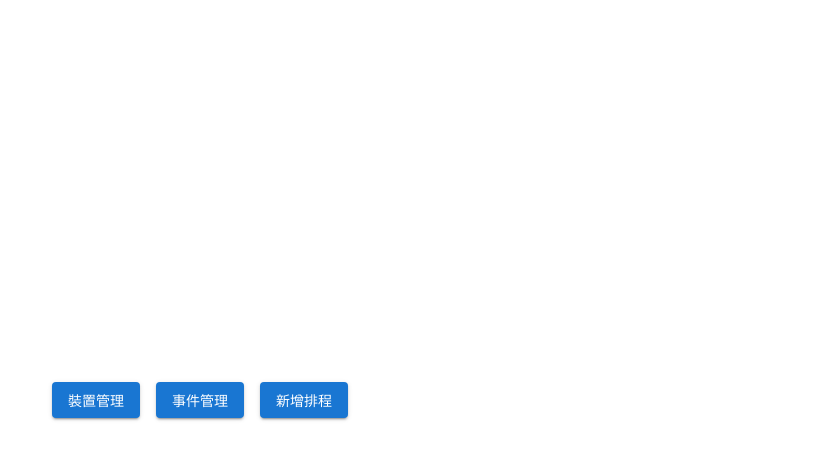
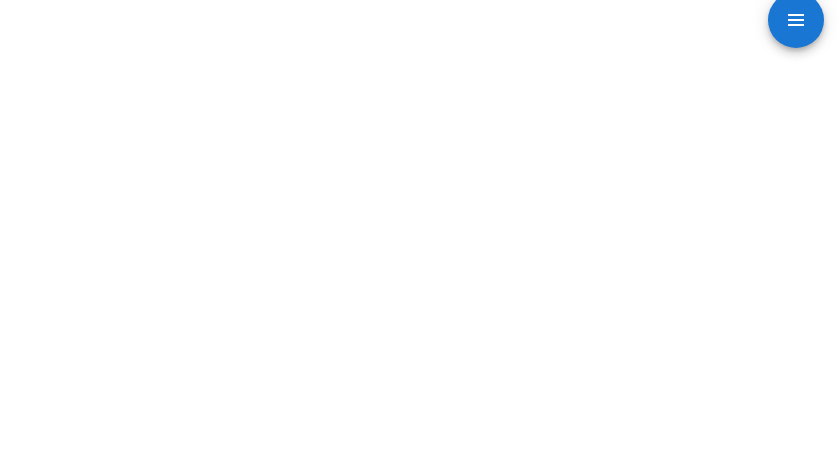
Before and after one commit to sky9154/ePaper, a React (Create React App) app in the folder Interface/: page / in a window 1280 px wide. Shown: the top 460 px of the page, without its empty margins (440-1280 px from the left). Built offline with nearby package versions, Linux system fonts and the light colour scheme; the HTML template or start-up script is replaced by a standard one.

Commit message:
變更分頁按鈕樣式

```diff
--- a/Interface/src/api/Event.ts
+++ b/Interface/src/api/Event.ts
@@ -49,7 +49,7 @@ const create = (
   formData.append('date_time', data.date_time);
   formData.append('mode', data.mode);
   formData.append('message', data.message);
-  formData.append('image', uploadImage as File);
+  formData.append('image', uploadImage === null ? '' : uploadImage as File);
 
   const requestOptions = {
     method: 'POST',
--- a/Interface/src/components/Event/Form.tsx
+++ b/Interface/src/components/Event/Form.tsx
@@ -58,14 +58,12 @@ const Form: FC<FromProps> = ({ mode, imageUrl, setImageUrl, setUploadImage }) =>
             {(imageUrl === '') ? (
               <Skeleton
                 variant="rounded"
-                width="300px"
                 height="180px"
               />
             ) : (
               <img
                 src={imageUrl}
                 alt="uploadImage"
-                width="300px"
                 height="180px"
               />
             )}
--- a/Interface/src/components/Layouts/AppBar.tsx
+++ /dev/null
@@ -1,63 +0,0 @@
-import { ReactNode } from 'react';
-import { useNavigate } from 'react-router-dom';
-import Box from '@mui/material/Box';
-import Button from '@mui/material/Button';
-import Stack from '@mui/material/Stack';
-
-
-interface Props {
-  children: ReactNode;
-}
-
-const AppBar = ({ children }: Props) => {
-  const navigate = useNavigate();
-
-  return (
-    <Box sx={{
-      height: '100vh',
-      width: '100%',
-      display: 'flex',
-      justifyContent: 'center',
-      alignItems: 'center'
-    }}>
-      <Stack
-        direction="column"
-        justifyContent="center"
-        alignItems="stretch"
-        p={4}
-      >
-        <Stack
-          direction="row"
-          justifyContent="center"
-          alignItems="stretch"
-          spacing={2}
-          p={4}
-        >
-          <Button
-            variant="contained"
-            onClick={() => navigate('/device')}
-          >
-            裝置管理
-          </Button>
-          <Button
-            variant="contained"
-            onClick={() => navigate('/event')}
-          >
-            事件管理
-          </Button>
-          <Button
-            variant="contained"
-            onClick={() => navigate('/event/create')}
-          >
-            新增排程
-          </Button>
-        </Stack>
-        <Box>
-          {children}
-        </Box>
-      </Stack>
-    </Box>
-  );
-}
-
-export default AppBar;
--- /dev/null
+++ b/Interface/src/components/Layouts/PageMenu.tsx
@@ -0,0 +1,98 @@
+import { ReactNode, useState } from 'react';
+import { useNavigate } from 'react-router-dom';
+import {
+  BiMenu,
+  BiX,
+  BiDevices,
+  BiCalendarEdit,
+  BiCalendarPlus
+} from 'react-icons/bi';
+import Box from '@mui/material/Box';
+import SpeedDial from '@mui/material/SpeedDial';
+import SpeedDialIcon from '@mui/material/SpeedDialIcon';
+import SpeedDialAction from '@mui/material/SpeedDialAction';
+import Stack from '@mui/material/Stack';
+
+
+interface Props {
+  children: ReactNode;
+}
+
+const PageMenu = ({ children }: Props) => {
+  const navigate = useNavigate();
+
+  const [open, setOpen] = useState(false);
+
+  const handleOpen = () => {
+    setOpen(true);
+  };
+
+  const handleClose = () => {
+    setOpen(false);
+  };
+
+  const pages = [{
+    icon: <BiCalendarEdit />,
+    name: '排程管理',
+    path: '/event'
+  }, {
+    icon: <BiCalendarPlus />,
+    name: '新增排程',
+    path: '/event/create'
+  }, {
+    icon: <BiDevices />,
+    name: '裝置管理',
+    path: '/device'
+  }]
+
+  return (
+    <Box sx={{
+      height: '100%',
+      width: '100%',
+      display: 'flex',
+      justifyContent: 'center',
+      alignItems: 'center',
+      transform: 'translateZ(0px)',
+      flexGrow: 1
+    }}>
+      <Stack
+        direction="column"
+        justifyContent="center"
+        alignItems="stretch"
+        p={4}
+      >
+        <SpeedDial
+          ariaLabel="PageMenu"
+          sx={{ position: 'absolute', bottom: 16, right: 16, }}
+          icon={
+            <SpeedDialIcon
+              icon={<BiMenu style={{  fontSize: '24px' }} />}
+              openIcon={<BiX style={{  fontSize: '24px' }} />}
+            />
+          }
+          onClose={handleClose}
+          onOpen={handleOpen}
+          open={open}
+        >
+          {pages.map((page) => (
+            <SpeedDialAction
+              key={page.name}
+              icon={page.icon}
+              tooltipTitle={page.name}
+              sx={{ fontSize: '28px' }}
+              onClick={() => {
+                navigate(page.path);
+                handleClose();
+              }}
+            />
+          ))}
+        </SpeedDial>
+        <Box>
+          {children}
+        </Box>
+      </Stack>
+    </Box>
+  );
+}
+
+export default PageMenu;
--- a/Interface/src/css/fonts.css
+++ b/Interface/src/css/fonts.css
@@ -1,18 +1,19 @@
 @import url('https://fonts.googleapis.com/css2?family=Noto+Sans+TC:wght@400;700&family=Roboto:wght@400;700&display=swap');
 
-
-* {
-  margin: 0;
-  padding: 0;
-}
 
 *,
 html,
 body {
   font-family: 'Noto Sans TC', 'Roboto', sans-serif;
+  margin: 0;
+  padding: 0;
 }
 
 input[type='password']::-ms-reveal,
 input[type='password']::-webkit-reveal {
   display: none;
 }
+
+#root {
+  height: 100%;
+}
--- a/Interface/src/pages/Device/Grid.tsx
+++ b/Interface/src/pages/Device/Grid.tsx
@@ -34,7 +34,7 @@ const Grid: FC = () => {
 
   const deleteDevice = useCallback(
     (name: string) => () => {
-      setTimeout(async () => {
+      setTimeout(() => {
         Device.remove(name);
 
         setDevices((devices) => devices.filter((device) => device.name !== name));
@@ -43,7 +43,7 @@ const Grid: FC = () => {
     []
   );
 
-  const editDevice = async (newRow: DeviceType, oldRow: DeviceType) => {
+  const editDevice = (newRow: DeviceType, oldRow: DeviceType) => {
     if (JSON.stringify(newRow) !== JSON.stringify(oldRow)) {
       Device.update(oldRow.macAddress, newRow.name);
     }
--- a/Interface/src/pages/Event/Create.tsx
+++ b/Interface/src/pages/Event/Create.tsx
@@ -59,6 +59,7 @@ const Create: FC = () => {
       component="form"
       sx={{
         display: 'flex',
+        height: '100%',
         alignItems: 'center',
         borderRadius: 4,
         boxShadow: '0 4px 8px 0 #BDC9D7'
--- a/Interface/src/routers.tsx
+++ b/Interface/src/routers.tsx
@@ -1,6 +1,6 @@
 import { FC, lazy, LazyExoticComponent, Suspense } from 'react';
 import LoadingScreen from './components/LoadingScreen';
-import AppBar from './components/Layouts/AppBar';
+import PageMenu from './components/Layouts/PageMenu';
 
 
 const loadable = (Component: LazyExoticComponent<FC>) => (props: any) => (
@@ -20,30 +20,30 @@ const routes = [
     exact: true,
     path: '/',
     element: (
-      <AppBar>
+      <PageMenu>
         <Home />
-      </AppBar>
+      </PageMenu>
     )
   }, {
     path: '/event',
     element: (
-      <AppBar>
+      <PageMenu>
         <EventGrid />
-      </AppBar>
+      </PageMenu>
     )
   }, {
     path: '/event/create',
     element: (
-      <AppBar>
+      <PageMenu>
         <EventCreate />
-      </AppBar>
+      </PageMenu>
     )
   }, {
     path: '/device',
     element: (
-      <AppBar>
+      <PageMenu>
         <DeviceGrid />
-      </AppBar>
+      </PageMenu>
     )
   }, {
     path: '*',
```
